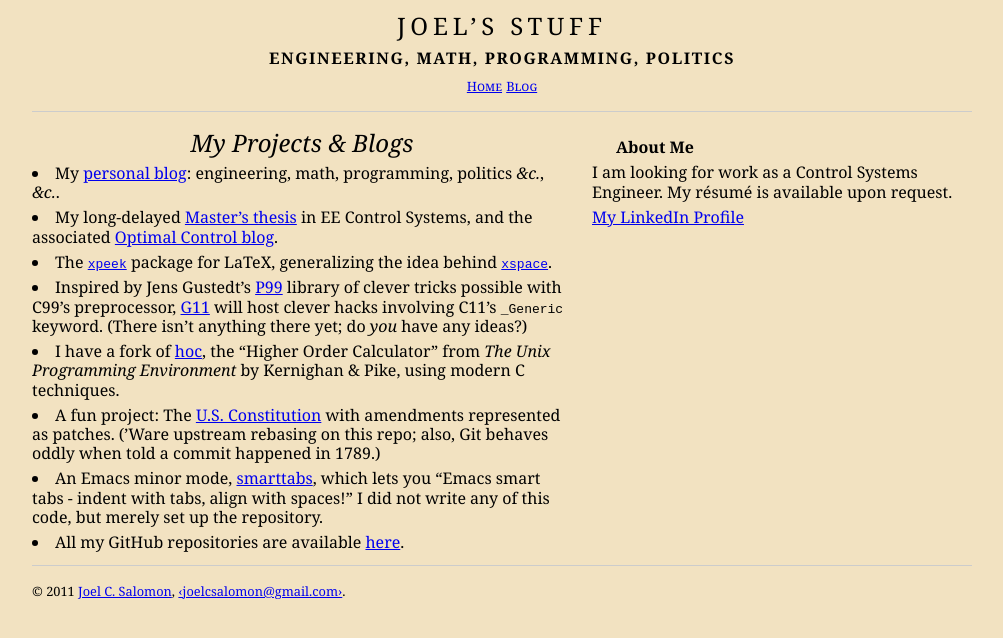
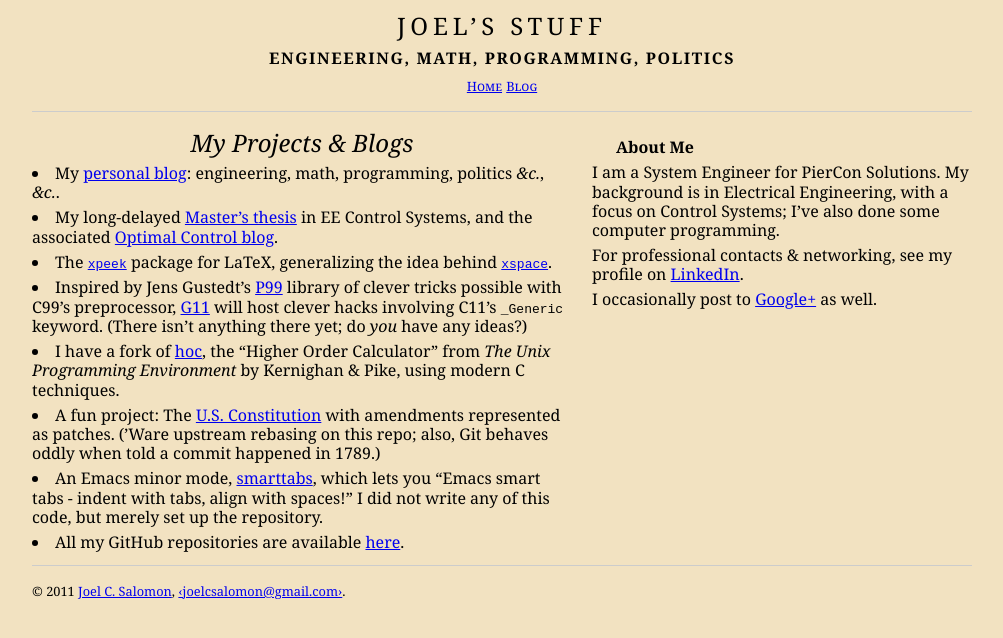
Before and after one commit to jcsalomon/jcsalomon.github.io, a Jekyll site: the page built from index.html, in a window 1280 px wide. Shown: the top 638 px of the page, without its empty margins (138-1141 px from the left). Built offline with Jekyll 4.4.1, drawn with Linux system fonts in a browser that asks for light colours.

Commit message:
Update “About Me”

```diff
--- a/_includes/about-me.html
+++ b/_includes/about-me.html
@@ -2,11 +2,23 @@
   <h1>About Me</h1>
   <ul>
     <li>
-      I am looking for work as a Control Systems Engineer.
+      I am a System Engineer for PierCon Solutions.
+      My background is in Electrical Engineering, with a focus on Control Systems;
+      I’ve also done some computer programming.
+    </li>
+<!--
+    <li>
       My résumé is available upon request.
     </li>
+-->
     <li>
-      <a href="http://linkedin.com/in/joelcsalomon">My LinkedIn Profile</a>
+      For professional contacts &amp; networking, see my profile on
+      <a href="http://linkedin.com/in/joelcsalomon">LinkedIn</a>.
+    </li>
+    <li>
+      I occasionally post to
+      <a href="https://plus.google.com/u/0/103843228110213835433">Google+</a>
+      as well.
     </li>
   </ul>
 </nav>
```
